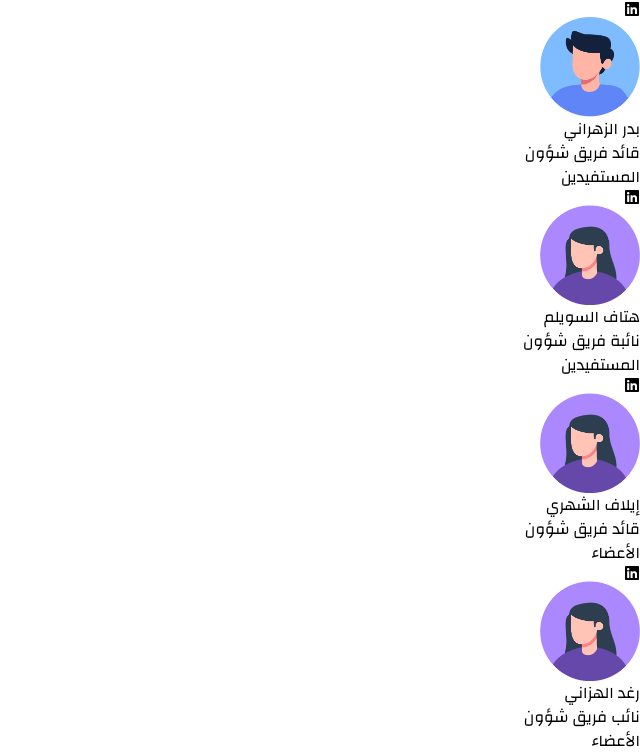
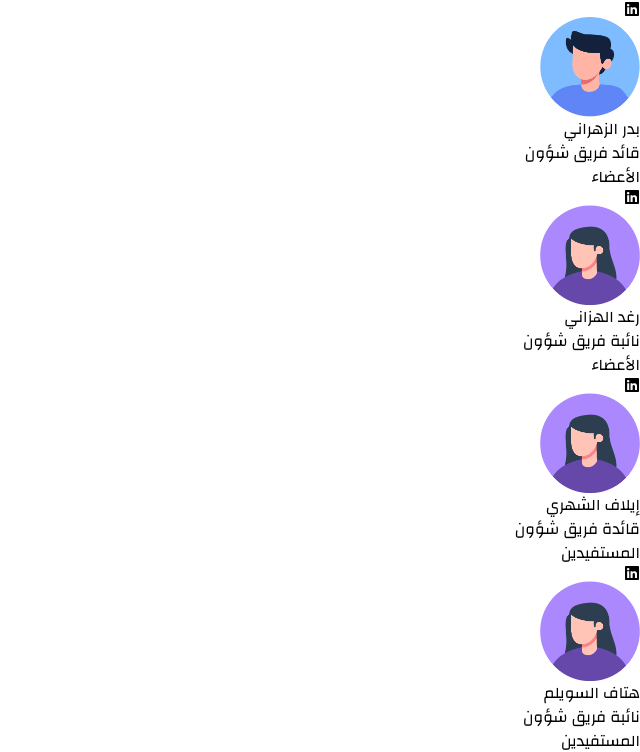
Before and after one commit to KhaledAlshathri/BIGnWebsite, a React (Vite) app in the folder BIGn-frontend/BIGn/: page /Members in a window 1280 px wide. Shown: the part 3335-4087 px from the top of the page, without its empty margins (640-1280 px from the left). Built offline with nearby package versions, Linux system fonts and the light colour scheme.

Commit message:
Adding a new partner + modifying on the members and the Multaqa tickets

```diff
--- a/BIGn-frontend/BIGn/src/components/CountUpStats.jsx
+++ b/BIGn-frontend/BIGn/src/components/CountUpStats.jsx
@@ -11,22 +11,22 @@ const CountUpStats = () => {
 
       <div className="flex flex-col items-center justify-center sm:flex-row">
         <Stat
-          num={12}
+          num={1}
+          decimals={1}
           suffix="K+"
           subheading="طالب"
         />
         <div className="h-[1px] w-12 bg-indigo-200 sm:h-12 sm:w-[1px]" />
         <Stat
-          num={8}
-          decimals={1}
+          num={170}
           suffix="K+"
           subheading="مستفيد"
         />
         <div className="h-[1px] w-12 bg-indigo-200 sm:h-12 sm:w-[1px]" />
         <Stat
-          num={3.4}
-          suffix="K+"
-          subheading="خريج"
+          num={15}
+          suffix="+"
+          subheading="تعاون مع جهات"
         />
       </div>
     </div>
@@ -52,7 +52,7 @@ const Stat = ({ num, suffix, decimals = 0, subheading }) => {
 
   return (
     <div className="flex w-72 flex-col items-center py-8 sm:py-0">
-      <p className="mb-2 text-center md:text-7xl text-5xl font-semibold sm:text-6xl">
+      <p className="mb-2 text-center md:text-6xl text-5xl font-semibold sm:text-6xl">
         <span ref={ref}></span>
         {suffix}
       </p>
--- a/BIGn-frontend/BIGn/src/components/MembersCards.jsx
+++ b/BIGn-frontend/BIGn/src/components/MembersCards.jsx
@@ -109,14 +109,14 @@ const mediumCards = [
 const smallCards = [
   { id: 12, imgUrl: "/images/girl-icon.png", title: "ريوف الداود", description: "نائبة اللجنة الإعلامية", linkedinUrl: "https://Linkedin.com/in/reyof-aldawod-ba6065299" },
   { id: 13, imgUrl: "/images/girl-icon.png", title: "رغد العسيري", description: "نائبة لجنة الموارد البشرية", linkedinUrl: "https://www.linkedin.com/in/raghad-alassiri-155277221?utm_source=share&utm_campaign=share_via&utm_content=profile&utm_medium=ios_app" },
-  { id: 14, imgUrl: "/images/boy-icon.png", title: "بدر الزهراني", description: "قائد فريق شؤون المستفيدين", linkedinUrl: "https://www.linkedin.com/in/badermalzahrani/" },
-  { id: 15, imgUrl: "/images/girl-icon.png", title: "هتاف السويلم", description: "نائبة فريق شؤون المستفيدين", linkedinUrl: "https://www.linkedin.com" },
-  { id: 16, imgUrl: "/images/girl-icon.png", title: "إيلاف الشهري", description: "قائد فريق شؤون الأعضاء", linkedinUrl: "http://www.linkedin.com/in/ElafAlshehri" },
-  { id: 17, imgUrl: "/images/girl-icon.png", title: "رغد الهزاني", description: "نائب فريق شؤون الأعضاء", linkedinUrl: "https://www.linkedin.com/in/raghad-alhazzani-391406281?utm_source=share&utm_campaign=share_via&utm_content=profile&utm_medium=ios_app" },
+  { id: 14, imgUrl: "/images/boy-icon.png", title: "بدر الزهراني", description: "قائد فريق شؤون الأعضاء", linkedinUrl: "https://www.linkedin.com/in/badermalzahrani/" },
+  { id: 15, imgUrl: "/images/girl-icon.png", title: "رغد الهزاني", description: "نائبة فريق شؤون الأعضاء", linkedinUrl: "https://www.linkedin.com/in/raghad-alhazzani-391406281?utm_source=share&utm_campaign=share_via&utm_content=profile&utm_medium=ios_app" },
+  { id: 16, imgUrl: "/images/girl-icon.png", title: "إيلاف الشهري", description: "قائدة فريق شؤون المستفيدين", linkedinUrl: "http://www.linkedin.com/in/ElafAlshehri" },
+  { id: 17, imgUrl: "/images/girl-icon.png", title: "هتاف السويلم", description: "نائبة فريق شؤون المستفيدين", linkedinUrl: "http://www.linkedin.com/in/hetaf-alsuwailem-564a99308" },
   { id: 18, imgUrl: "/images/boy-icon.png", title: "عبدالعزيز بن نشوان", description: "نائب اللجنة التنفيذية", linkedinUrl: "https://www.linkedin.com/in/abdulaziz-binnashwan/" },
   { id: 19, imgUrl: "/images/girl-icon.png", title: "حنان الخميس", description: "المساعد الإداري للجنة التنفيذية", linkedinUrl: "https://www.linkedin.com" },
-  { id: 20, imgUrl: "/images/boy-icon.png", title: "محمد الصعب", description: "نائب لجنة العلاقات العامة", linkedinUrl: "https://www.linkedin.com" },
-  { id: 21, imgUrl: "/images/girl-icon.png", title: "منه سليمان", description: "نائب لجنة العلاقات العامة", linkedinUrl: "https://www.linkedin.com" },
+  { id: 20, imgUrl: "/images/boy-icon.png", title: "محمد الصعب", description: "نائب لجنة العلاقات العامة", linkedinUrl: "https://www.linkedin.com/in/mohammed-alsaab?utm_source=share&utm_campaign=share_via&utm_content=profile&utm_medium=android_app" },
+  { id: 21, imgUrl: "/images/girl-icon.png", title: "منه سليمان", description: "نائب لجنة العلاقات العامة", linkedinUrl: "https://www.linkedin.com/in/menna-suliman-189882336?utm_source=share&utm_campaign=share_via&utm_content=profile&utm_medium=ios_app" },
   { id: 22, imgUrl: "/images/boy-icon.png", title: "فهد السياري", description: "قائد فريق التسويق", linkedinUrl: "https://www.linkedin.com/in/fahad-alsayari-428923251?utm_source=share&utm_campaign=share_via&utm_content=profile&utm_medium=ios_app" },
   { id: 23, imgUrl: "/images/girl-icon.png", title: "شادن المسعود", description: "نائبة اللجنة العلمية التقنية", linkedinUrl: "https://www.linkedin.com/in/shaden-almasaud-4a985026b?utm_source=share&utm_campaign=share_via&utm_content=profile&utm_medium=ios_app" },
   { id: 24, imgUrl: "/images/girl-icon.png", title: "غلا العسيري", description: "مستشار اللجنة الإعلامية", linkedinUrl: "https://www.linkedin.com/in/ghala-alasiri-07214123a?utm_source=share&utm_campaign=share_via&utm_content=profile&utm_medium=ios_app" },
--- a/BIGn-frontend/BIGn/src/components/MultaqaCards.jsx
+++ b/BIGn-frontend/BIGn/src/components/MultaqaCards.jsx
@@ -5,7 +5,7 @@ const MultaqaCards = () => {
   const displayItems = items.slice(0, 3);
 
   return (
-    <section className="p-4 py-44">
+    <section className="p-4 px-10 py-44">
       <div className="mx-auto max-w-6xl">
         <p className="mb-16 text-3xl sm:text-5xl text-center font-semibold">
           احجز تذكرتك واستمتع بالمعرض التقني!
@@ -37,7 +37,7 @@ const MultaqaCards = () => {
 const Card = ({ url }) => {
   return (
     <div
-      className="relative rounded-2xl bg-white transition-all hover:scale-[1.015] hover:shadow-xl overflow-hidden w-full"
+      className="relative rounded-2xl bg-white transition-all hover:scale-[1.030] hover:shadow-xl overflow-hidden w-full"
     >
       <div
         className="w-full aspect-square bg-cover bg-center"
--- a/BIGn-frontend/BIGn/src/components/Partners.jsx
+++ b/BIGn-frontend/BIGn/src/components/Partners.jsx
@@ -166,4 +166,10 @@ const testimonials = [
     name: "إبراهيم الكثيري",
     title: "المؤسس المشارك ومدير النمو",
   },
+  {
+    Icon: "/images/azm-logo.png",
+    description:
+    "شركة عزم، شركة سعودية رائدة في التكنولوجيا والتحول الرقمي، تدعم المؤسسات في تحقيق التحول بكفاءة عالية. تقدم خدمات مثل الاستشارات التقنية، تطوير البرمجيات، الأمن السيبراني، والحلول السحابية، مع التركيز على الذكاء الاصطناعي وتحليل البيانات لتحسين الأداء المؤسسي. تساهم عزم في تحقيق رؤية السعودية 2030 من خلال تعزيز الابتكار ودعم الاقتصاد الرقمي، مما يجعلها شريكًا استراتيجيًا للقطاعات الحكومية والخاصة.",
+    name: "عزم السعودية",
+  },
 ];
```
Also changed, not shown: BIGn-frontend/BIGn/public/images/azm-logo.png (added).
